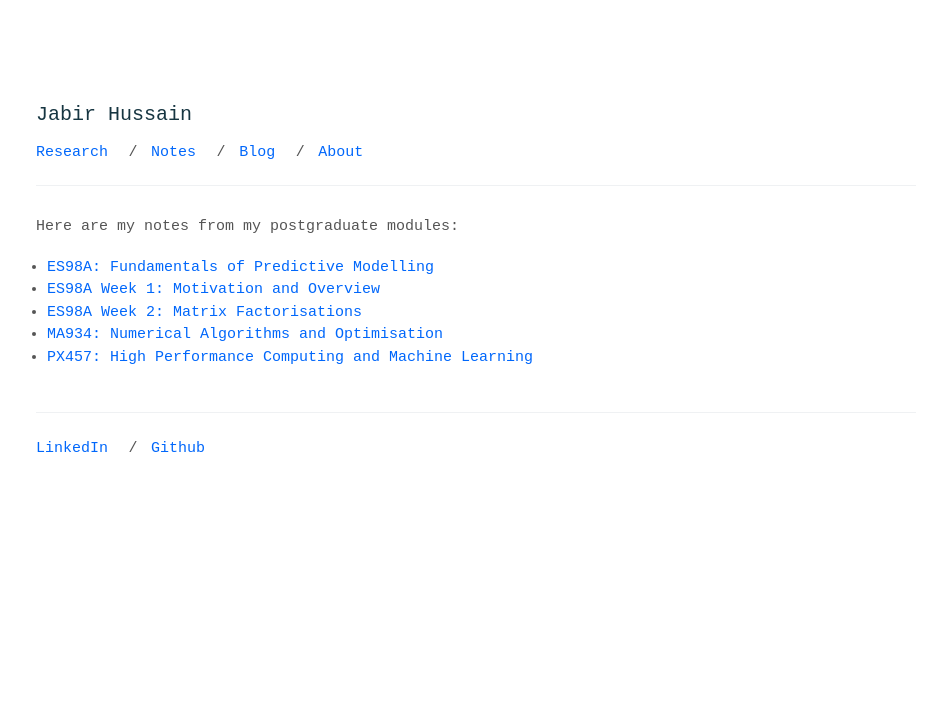
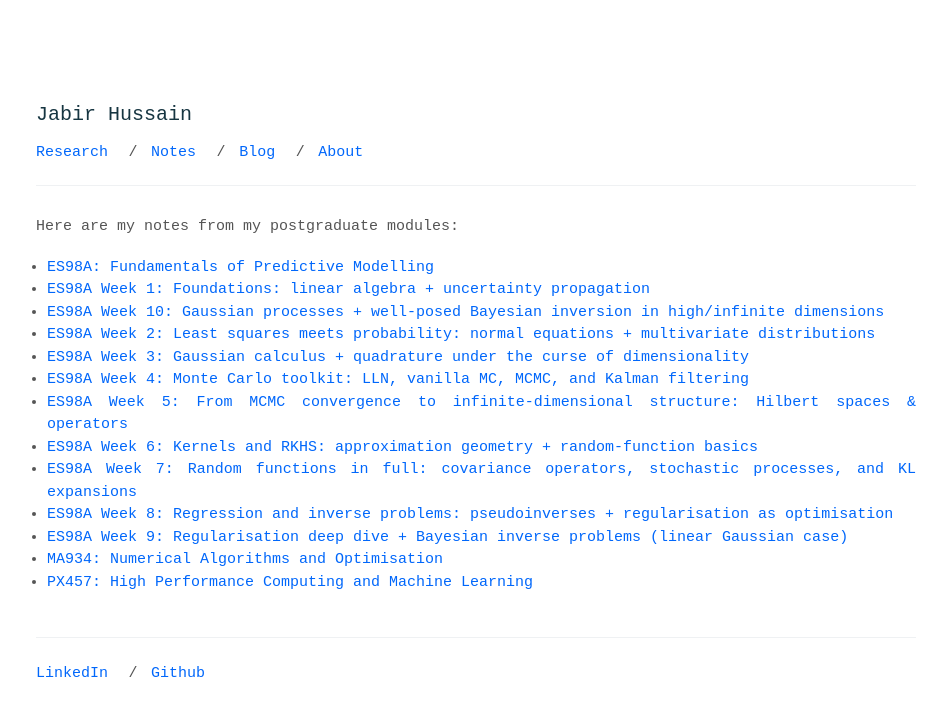
Before and after one commit to j-hussain/j-hussain.github.io, a Jekyll site: the page built from _pages/notes.md, in a window 1280 px wide. Shown: the top 716 px of the page, without its empty margins (164-1111 px from the left). Built offline with Jekyll 4.4.1, drawn with Linux system fonts in a browser that asks for light colours.

Commit message:
Feat: Add Weeks 3-10 placeholder notes and update syllabus

```diff
--- a/_notes/es98a/week1.md
+++ b/_notes/es98a/week1.md
@@ -1,6 +1,6 @@
 ---
 layout: page
-title: "ES98A Week 1: Motivation and Overview"
+title: "ES98A Week 1: Foundations: linear algebra + uncertainty propagation"
 ---
 
 ## Motivation and overview
--- /dev/null
+++ b/_notes/es98a/week10.md
@@ -0,0 +1,10 @@
+---
+layout: page
+title: "ES98A Week 10: Gaussian processes + well-posed Bayesian inversion in high/infinite dimensions"
+---
+
+## Topics
+
+* Gaussian processes
+* Bayesian inversion
+* High/infinite dimensions
--- a/_notes/es98a/week2.md
+++ b/_notes/es98a/week2.md
@@ -1,6 +1,6 @@
 ---
 layout: page
-title: "ES98A Week 2: Matrix Factorisations"
+title: "ES98A Week 2: Least squares meets probability: normal equations + multivariate distributions"
 ---
 
 ## Topics
--- /dev/null
+++ b/_notes/es98a/week3.md
@@ -0,0 +1,10 @@
+---
+layout: page
+title: "ES98A Week 3: Gaussian calculus + quadrature under the curse of dimensionality"
+---
+
+## Topics
+
+* Gaussian calculus
+* Quadrature
+* Curse of dimensionality
--- /dev/null
+++ b/_notes/es98a/week4.md
@@ -0,0 +1,11 @@
+---
+layout: page
+title: "ES98A Week 4: Monte Carlo toolkit: LLN, vanilla MC, MCMC, and Kalman filtering"
+---
+
+## Topics
+
+* Law of Large Numbers (LLN)
+* Vanilla Monte Carlo (MC)
+* Markov Chain Monte Carlo (MCMC)
+* Kalman filtering
--- /dev/null
+++ b/_notes/es98a/week5.md
@@ -0,0 +1,11 @@
+---
+layout: page
+title: "ES98A Week 5: From MCMC convergence to infinite-dimensional structure: Hilbert spaces & operators"
+---
+
+## Topics
+
+* MCMC convergence
+* Infinite-dimensional structure
+* Hilbert spaces
+* Operators
--- /dev/null
+++ b/_notes/es98a/week6.md
@@ -0,0 +1,11 @@
+---
+layout: page
+title: "ES98A Week 6: Kernels and RKHS: approximation geometry + random-function basics"
+---
+
+## Topics
+
+* Kernels
+* Reproducing Kernel Hilbert Spaces (RKHS)
+* Approximation geometry
+* Random-function basics
--- /dev/null
+++ b/_notes/es98a/week7.md
@@ -0,0 +1,11 @@
+---
+layout: page
+title: "ES98A Week 7: Random functions in full: covariance operators, stochastic processes, and KL expansions"
+---
+
+## Topics
+
+* Random functions
+* Covariance operators
+* Stochastic processes
+* Karhunen-Loève (KL) expansions
--- /dev/null
+++ b/_notes/es98a/week8.md
@@ -0,0 +1,11 @@
+---
+layout: page
+title: "ES98A Week 8: Regression and inverse problems: pseudoinverses + regularisation as optimisation"
+---
+
+## Topics
+
+* Regression
+* Inverse problems
+* Pseudoinverses
+* Regularisation as optimisation
--- /dev/null
+++ b/_notes/es98a/week9.md
@@ -0,0 +1,10 @@
+---
+layout: page
+title: "ES98A Week 9: Regularisation deep dive + Bayesian inverse problems (linear Gaussian case)"
+---
+
+## Topics
+
+* Regularisation deep dive
+* Bayesian inverse problems
+* Linear Gaussian case
```
